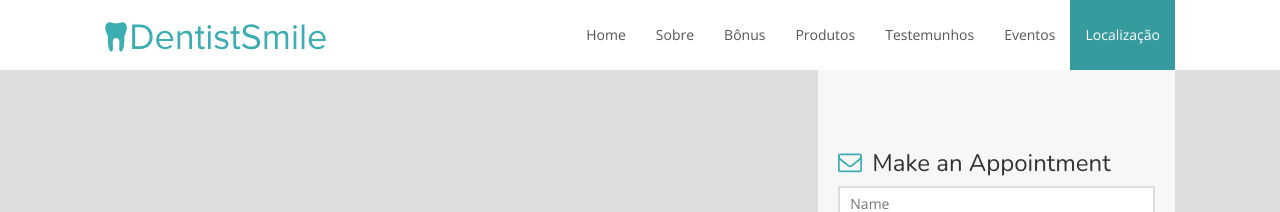
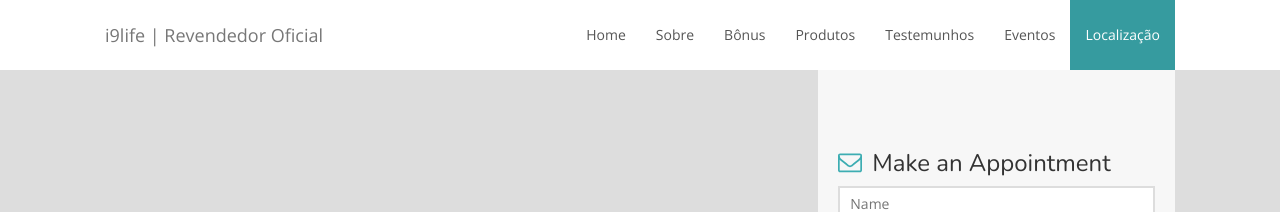
Before and after one commit to cadastroinove/cadastroinove.github.io, a Jekyll site: the page built from index.html, in a window 1280 px wide. Shown: the top 212 px of the page. Built offline with Jekyll 4.4.1, drawn with Linux system fonts in a browser that asks for light colours; nearby versions of some CDN libraries.

Commit message:
novas melhorias

```diff
--- a/_includes/header.html
+++ b/_includes/header.html
@@ -9,7 +9,7 @@
                 <span class="icon-bar"></span>
                 <span class="icon-bar"></span>
             </button>
-            <a class="navbar-brand scroll" href="#top"><img src="{{ site.logo_url }}" alt="{{ site.title }}"></a>
+            <a class="navbar-brand scroll" href="#top">i9life | Revendedor Oficial</a>
         </div>
 
         <!-- Collect the nav links, forms, and other content for toggling -->
```
